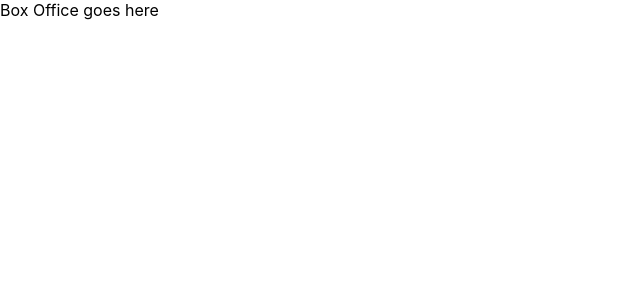
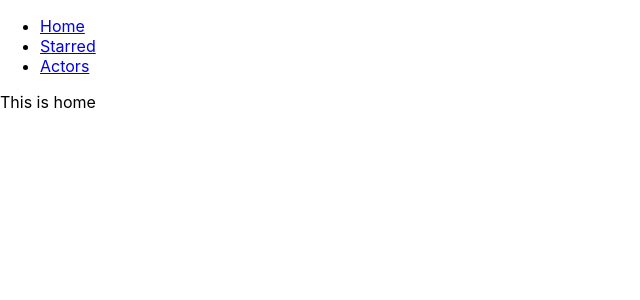
Before and after one commit to Xine75/box-office, a React (Create React App) app: page / in a window 1280 px wide. Shown: the top 300 px of the page, without its empty margins (0-640 px from the left). Built offline with nearby package versions, Linux system fonts and the light colour scheme.

Commit message:
added nav and page comps

```diff
--- a/src/App.js
+++ b/src/App.js
@@ -1,23 +1,36 @@
 import React from 'react';
-import {Switch, Route} from "react-router-dom"
+import {Switch, Route} from "react-router-dom";
+import Navs from "./components/Nav";
+import Home from "./pages/Home"
+import Starred from './pages/Starred';
 
 function App() {
-  return <Switch>
+  return(
+
+  <div>
+
+    <Navs />
+      <Switch>
 
         <Route exact path="/">
-      Box Office goes here
+        <Home />
         </Route>
 
         <Route exact path="/starred">
-      Starred
+        <Starred />
+        </Route>
+
+        <Route exact path="/actors">
+        Actors
         </Route>
 
         <Route>
         You found yourself a 404 babe
         </Route>
 
-      </Switch>;
-
+        </Switch>
+    </div>
+  );
 }
 
 export default App;
--- /dev/null
+++ b/src/components/Nav.js
@@ -0,0 +1,23 @@
+import React from 'react'
+import{Link} from 'react-router-dom';
+
+const LINKS = [
+    { to: "/", text: "Home" },
+    { to: "/starred", text: "Starred"},
+    { to: "/actors", text: "Actors"}
+]
+
+const Nav = () => {
+    return (
+        <div>
+            <ul>
+                {
+                LINKS.map(item => <li key={item.to}><Link to={item.to}>{item.text}</Link></li>)
+                }
+            </ul>
+
+        </div>
+    )
+}
+
+export default Nav
--- /dev/null
+++ b/src/pages/Home.js
@@ -0,0 +1,11 @@
+import React from 'react'
+
+const Home = () => {
+    return (
+        <div>
+            This is home
+        </div>
+    )
+}
+
+export default Home
--- /dev/null
+++ b/src/pages/Starred.js
@@ -0,0 +1,11 @@
+import React from 'react'
+
+const Starred = () => {
+    return (
+        <div>
+            This is starred
+        </div>
+    )
+}
+
+export default Starred
```
Also changed, not shown: 1 other file (tests, documents, lock files or other folders). Lines whose indentation alone changed are shown as unchanged.
